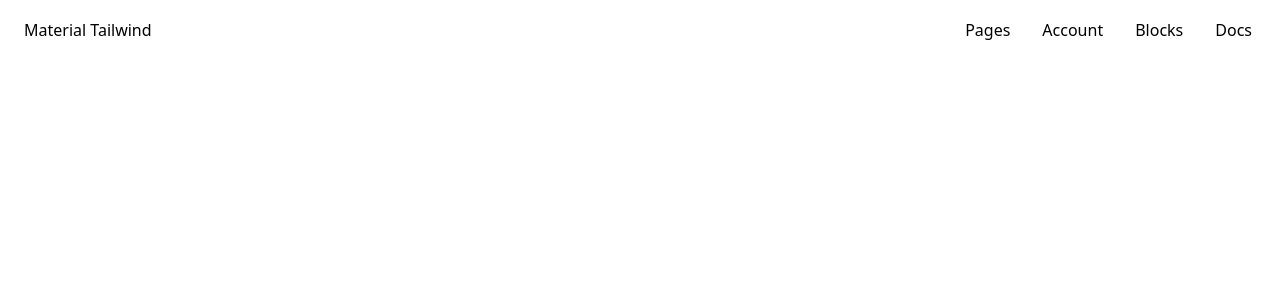
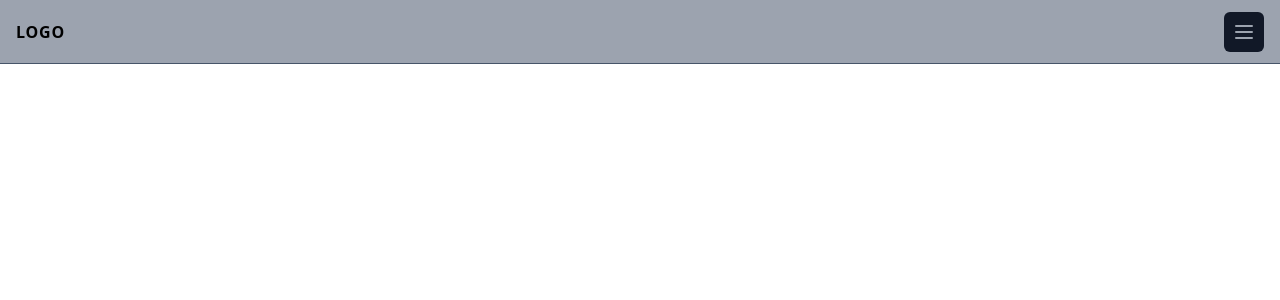
Before and after one commit to hemadlawar/my-portfolio, a React (Create React App) app: page / in a window 1280 px wide. Shown: the top 300 px of the page. Built offline with nearby package versions, Linux system fonts and the light colour scheme.

Commit message:
change navigation bar to another one

```diff
--- a/src/components/mainPage.js
+++ b/src/components/mainPage.js
@@ -1,10 +1,9 @@
 import React from "react";
-import { NavbarSimple } from "./navList";
-
+import NavList from "./navList";
 export function MainPage() {
   return (
     <div>
-      <NavbarSimple />
+      <NavList />
     </div>
   );
 }
--- a/src/components/navList.js
+++ b/src/components/navList.js
@@ -1,86 +1,126 @@
-import React, { useState, useEffect } from "react";
-import {
-  Navbar,
-  Collapse,
-  Typography,
-  IconButton,
-} from "@material-tailwind/react";
+import React from "react";
+import { useState } from "react";
 
-import { Bars3Icon, XMarkIcon } from "@heroicons/react/24/outline";
+export default function NavList() {
+  const [showMobileMenu, setShowMobileMenu] = useState(false);
+  return (
+    <>
+      <nav className="bg-gray-400">
+        <div className="flex items-center justify-between h-16 px-4 border-b border-solid border-slate-600">
+          <div className="flex-shrink-0 font-bold tracking-wider">LOGO</div>
+          <button
+            type="button"
+            className="bg-gray-900 inline-flex items-center justify-center p-2 rounded-md text-gray-400 hover:text-white hover:bg-gray-700 focus:outline-none focus:bg-gray-700 focus:text-white transition duration-150 ease-in-out"
+            onClick={() => setShowMobileMenu(!showMobileMenu)}
+          >
+            <svg
+              className="h-6 w-6"
+              stroke="currentColor"
+              fill="none"
+              viewBox="0 0 24 24"
+            >
+              <path
+                strokeLinecap="round"
+                strokeLinejoin="round"
+                strokeWidth="2"
+                d="M4 6h16M4 12h16M4 18h16"
+              ></path>
+            </svg>
+          </button>
+        </div>
+      </nav>
+      {showMobileMenu && (
+        <div className="px-2 md:px-0 py-3 space-y-2 md:space-y-0 md:space-x-2 font-medium text-slate-700">
+          <a
+            href="#"
+            className="block md:inline-block px-3 py-2 rounded-md text-white bg-gray-900 focus:outline-none focus:text-white focus:bg-gray-700"
+          >
+            Home
+          </a>
+          <a
+            href="#"
+            className="block md:inline-block px-3 py-2 rounded-md hover:text-white hover:bg-gray-700 focus:outline-none focus:text-white focus:bg-gray-700"
+          >
+            Features
+          </a>
+          <a
+            href="#"
+            className="block md:inline-block px-3 py-2 rounded-md hover:text-white hover:bg-gray-700 focus:outline-none focus:text-white focus:bg-gray-700"
+          >
+            Pricing
+          </a>
+          <a
+            href="#"
+            className="block md:inline-block px-3 py-2 rounded-md hover:text-white hover:bg-gray-700 focus:outline-none focus:text-white focus:bg-gray-700"
+          >
+            Contact
+          </a>
+        </div>
+      )}
+    </>
+  );
+}
+/**
+ *
+ *
+ *
+ * <nav className="bg-gray-400">
+      <div className="flex items-center justify-between h-16 px-4 border-b border-solid border-slate-600">
+        <div className="flex-shrink-0 font-bold tracking-wider">
+          LOGO
+        </div>
+        <button
+          type="button"
+          className="bg-gray-900 inline-flex items-center justify-center p-2 rounded-md text-gray-400 hover:text-white hover:bg-gray-700 focus:outline-none focus:bg-gray-700 focus:text-white transition duration-150 ease-in-out"
+          onClick={() => setShowMobileMenu(!showMobileMenu)}>
+          <svg
+            className="h-6 w-6"
+            stroke="currentColor"
+            fill="none"
+            viewBox="0 0 24 24"
+          >
+            <path
+              strokeLinecap="round"
+              strokeLinejoin="round"
+              strokeWidth="2"
+              d="M4 6h16M4 12h16M4 18h16"
+            ></path>
+          </svg>
+        </button>
+      </div>
+      {showMobileMenu && <Menu />}
+    </nav>
+    -------
 
-const NavItem = ({ href, children }) => (
-  <Typography
-    as="li"
-    variant="small"
-    color="blue-gray"
-    className="p-1 font-medium"
-  >
-    <a
-      href={href}
-      className="flex items-center hover:text-blue-500 transition-colors"
-    >
-      {children}
-    </a>
-  </Typography>
-);
 
-const NavList = () => (
-  <ul className="my-2 flex flex-col gap-2 lg:mb-0 lg:mt-0 lg:flex-row lg:items-center lg:gap-6">
-    <NavItem href="#">Pages</NavItem>
-    <NavItem href="#">Account</NavItem>
-    <NavItem href="#">Blocks</NavItem>
-    <NavItem href="#">Docs</NavItem>
-  </ul>
-);
 
-export const NavbarSimple = () => {
-  const [openNav, setOpenNav] = useState(false);
 
-  const handleWindowResize = () =>
-    window.innerWidth >= 960 && setOpenNav(false);
-
-  useEffect(() => {
-    window.addEventListener("resize", handleWindowResize);
-
-    return () => {
-      window.removeEventListener("resize", handleWindowResize);
-    };
-  }, []);
-
-  return (
-    <Navbar className="mx-auto max-w-screen-xl px-6 py-3">
-      <div className="flex items-center justify-between text-blue-gray-900">
-        <Typography
-          as="a"
+     <div>
+      <div className="px-2 py-3 space-y-2 font-medium text-slate-700">
+        <a
           href="#"
-          variant="h6"
-          className="mr-4 cursor-pointer py-1.5"
+          className="block px-3 py-2 rounded-md text-white bg-gray-900 focus:outline-none focus:text-white focus:bg-gray-700"
         >
-          Material Tailwind
-        </Typography>
-        <div className="lg:hidden">
-          <IconButton
-            variant="text"
-            className="h-6 w-6 text-inherit hover:bg-transparent focus:bg-transparent active:bg-transparent"
-            ripple={false}
-            onClick={() => setOpenNav(!openNav)}
-          >
-            {openNav ? (
-              <XMarkIcon className="h-6 w-6" strokeWidth={2} />
-            ) : (
-              <Bars3Icon className="h-6 w-6" strokeWidth={2} />
-            )}
-          </IconButton>
-        </div>
-        <div className="hidden lg:block">
-          <NavList />
-        </div>
+          Home
+        </a>
+        <a
+          href="#"
+          className="block px-3 py-2 rounded-md hover:text-white hover:bg-gray-700 focus:outline-none focus:text-white focus:bg-gray-700"
+        >
+          Features
+        </a>
+        <a
+          href="#"
+          className="block px-3 py-2 rounded-md hover:text-white hover:bg-gray-700 focus:outline-none focus:text-white focus:bg-gray-700"
+        >
+          Pricing
+        </a>
+        <a
+          href="#"
+          className="block px-3 py-2 rounded-md hover:text-white hover:bg-gray-700 focus:outline-none focus:text-white focus:bg-gray-700"
+        >
+          Contact
+        </a>
       </div>
-      <Collapse open={openNav}>
-        <div className="lg:hidden">
-          <NavList />
-        </div>
-      </Collapse>
-    </Navbar>
-  );
-};
+    </div>
+ */
```
